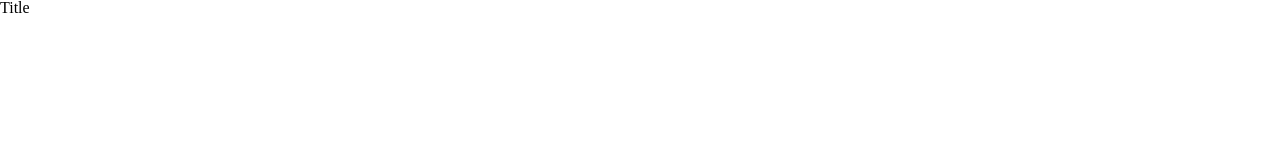
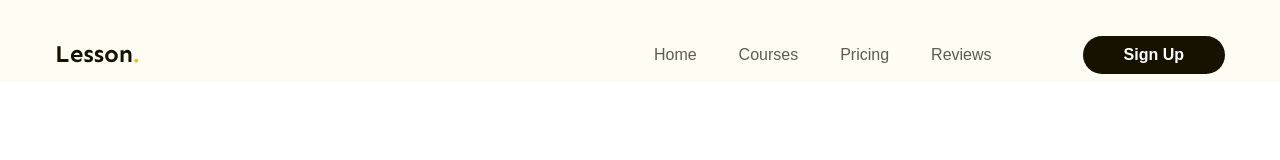
Before and after one commit to tranhuutuan261103/Project-Static-Web-02, a plain HTML site: page index.html in a window 1280 px wide. Drawn offline with Linux system fonts and the light colour scheme.

Commit message:
[A] Add 'Header'

```diff
--- a/assets/css/styles.css
+++ b/assets/css/styles.css
@@ -0,0 +1,80 @@
+/* Common */
+
+html {
+    font-size: 62.5%;
+}
+
+body {
+    font-size: 1.6rem;
+    font-family: "Poppins", sans-serif;
+}
+
+.content {
+    width: 80%;
+    min-width: 1170px;
+    margin: 0 auto;
+}
+
+a {
+    text-decoration: none;
+}
+
+.btn {
+    display: inline-block;
+    background-color: #171100;
+    border-radius: 24.5px;
+    text-align: center;
+    font-size: 1.6rem;
+    color: #fff;
+    font-weight: 600;
+    padding: 11px 41px;
+}
+
+/* Header */
+
+.header {
+    background: #FFFCF4;
+}
+
+.header.fixed{
+    position: sticky;
+    top: -28px;
+}
+
+.header .navbar {
+    display: flex;
+    align-items: center;
+    padding: 36px 0 8px;
+}
+
+.header .navbar .navbar_list {
+    display: flex;
+    margin-left: auto;
+    margin-right: 70px;
+    list-style: none;
+    align-items: center;
+}
+
+.header .navbar .navbar_list .navbar_item a {
+    position: relative;
+    color: #5F5B53;
+    font-size: 1.6rem;
+    padding: 10px 21px;
+}
+
+.header .navbar .navbar_list .navbar_item a:hover{
+    color: #171100;
+    text-shadow: 1px 0 0 currentColor;
+}
+
+.header .navbar .navbar_list .navbar_item a:hover::after {
+    content: "";
+    display: block;
+    position: absolute;
+    left: 21px;
+    bottom: 3px;
+    width: 12px;
+    height: 2px;
+    border-radius: 1px;
+    background: #171100;
+}
--- a/index.html
+++ b/index.html
@@ -1,13 +1,40 @@
 <!DOCTYPE html>
 <html lang="en">
+
 <head>
     <meta charset="UTF-8">
     <meta name="viewport" content="width=device-width, initial-scale=1.0">
     <link rel="stylesheet" href="./assets/css/reset.css">
+    <link rel="preconnect" href="https://fonts.googleapis.com">
+    <link rel="preconnect" href="https://fonts.gstatic.com" crossorigin>
+    <link
+        href="https://fonts.googleapis.com/css2?family=Lato:wght@700&family=Montserrat:ital,wght@0,400;0,500;0,700;1,400;1,500;1,700&display=swap"
+        rel="stylesheet">
+    <link rel="preconnect" href="https://fonts.googleapis.com">
+    <link rel="preconnect" href="https://fonts.gstatic.com" crossorigin>
+    <link href="https://fonts.googleapis.com/css2?family=Sen:wght@700&display=swap" rel="stylesheet">
     <link rel="stylesheet" href="./assets/css/styles.css">
     <title>Document</title>
 </head>
+
 <body>
-    <h1>Title</h1>
+    <header class="header fixed">
+        <div class="content">
+            <nav class="navbar">
+                <a href="#" class="navbar_logo">
+                    <img src="./assets/img/Logo.svg" alt="Lesson">
+                </a>
+                <ul class="navbar_list">
+                    <li class="navbar_item"><a href="#!">Home</a></li>
+                    <li class="navbar_item"><a href="#!">Courses</a></li>
+                    <li class="navbar_item"><a href="#!">Pricing</a></li>
+                    <li class="navbar_item"><a href="#!">Reviews</a></li>
+                </ul>
+                <a href="#!" class="btn">Sign Up</a>
+            </nav>
+        </div>
+    </header>
+
 </body>
+
 </html>
```
Also changed, not shown: assets/img/Logo.svg (added).
